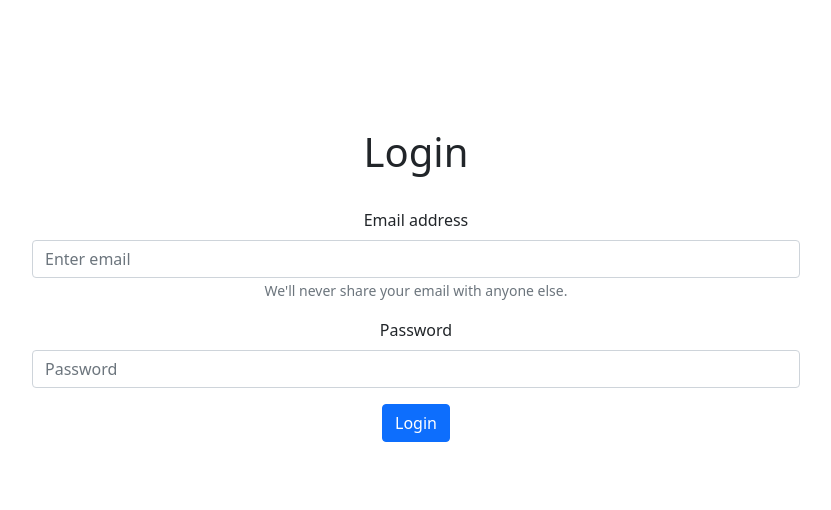
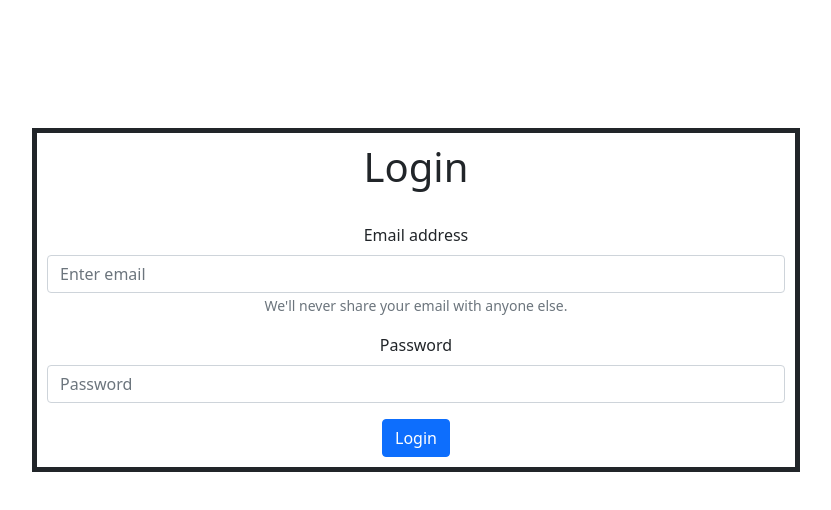
Before and after one commit to Dilansilva/Online-Shopping-MERN, a React (Create React App) app: page / in a window 1280 px wide. Shown: the top 510 px of the page, without its empty margins (224-1055 px from the left). Built offline with nearby package versions, Linux system fonts and the light colour scheme.

Commit message:
Done some alignment

```diff
--- a/src/Login/Login.css
+++ b/src/Login/Login.css
@@ -3,4 +3,10 @@
     margin-top: 10%;
     margin-left: 20%;
     margin-right: 20%;
+    border-width: 5px;
+    border-style: solid;
 }
+
+.inner-header {
+    margin: 10px;
+}
--- a/src/Login/Login.js
+++ b/src/Login/Login.js
@@ -9,6 +9,7 @@ import {Form,Button} from "react-bootstrap";
 const Login = () => {
     return (
         <div className="main-header">
+            <div className="inner-header">
             <h1>Login</h1>
             <br/>
             <Form>
@@ -30,6 +31,7 @@ const Login = () => {
           </Button>
             </Form>
             </div>
+        </div>
     )
 }
 
```
Lines whose indentation alone changed are shown as unchanged.
